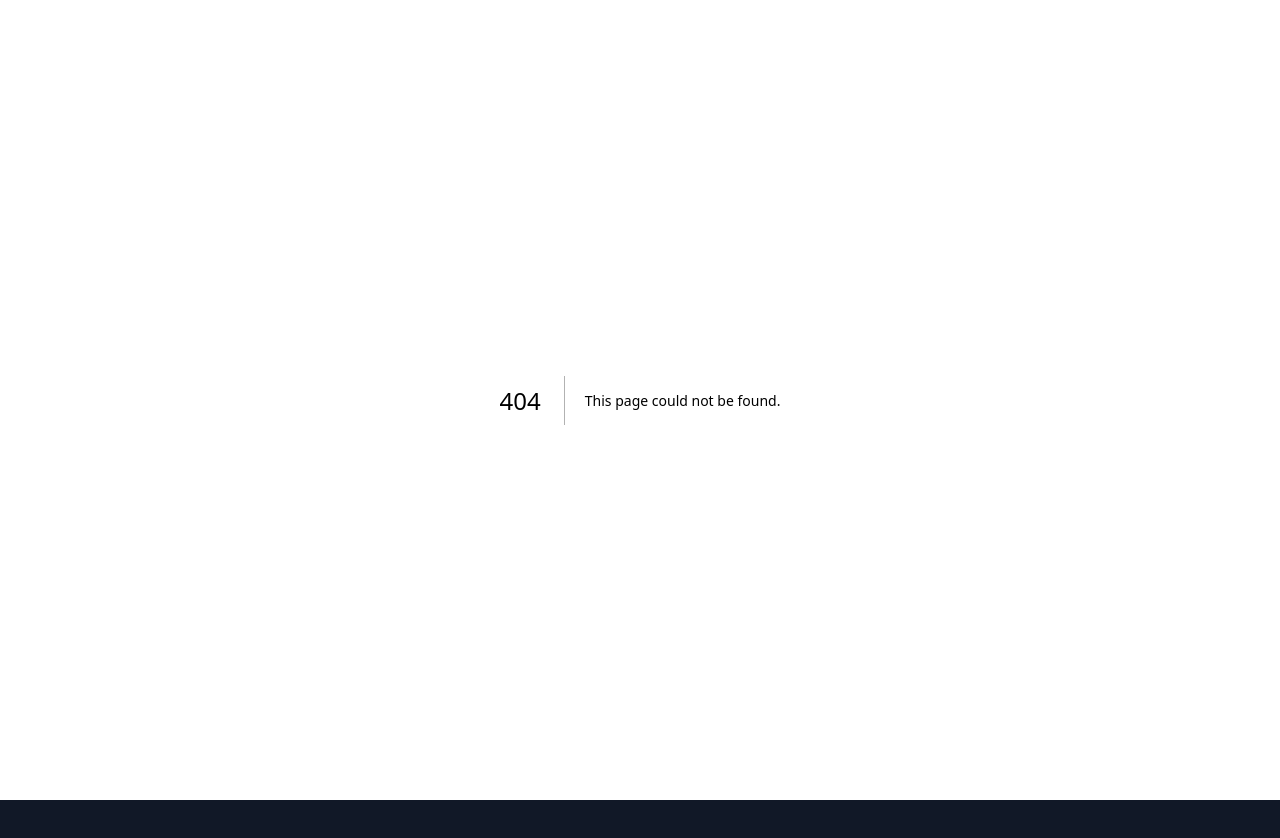
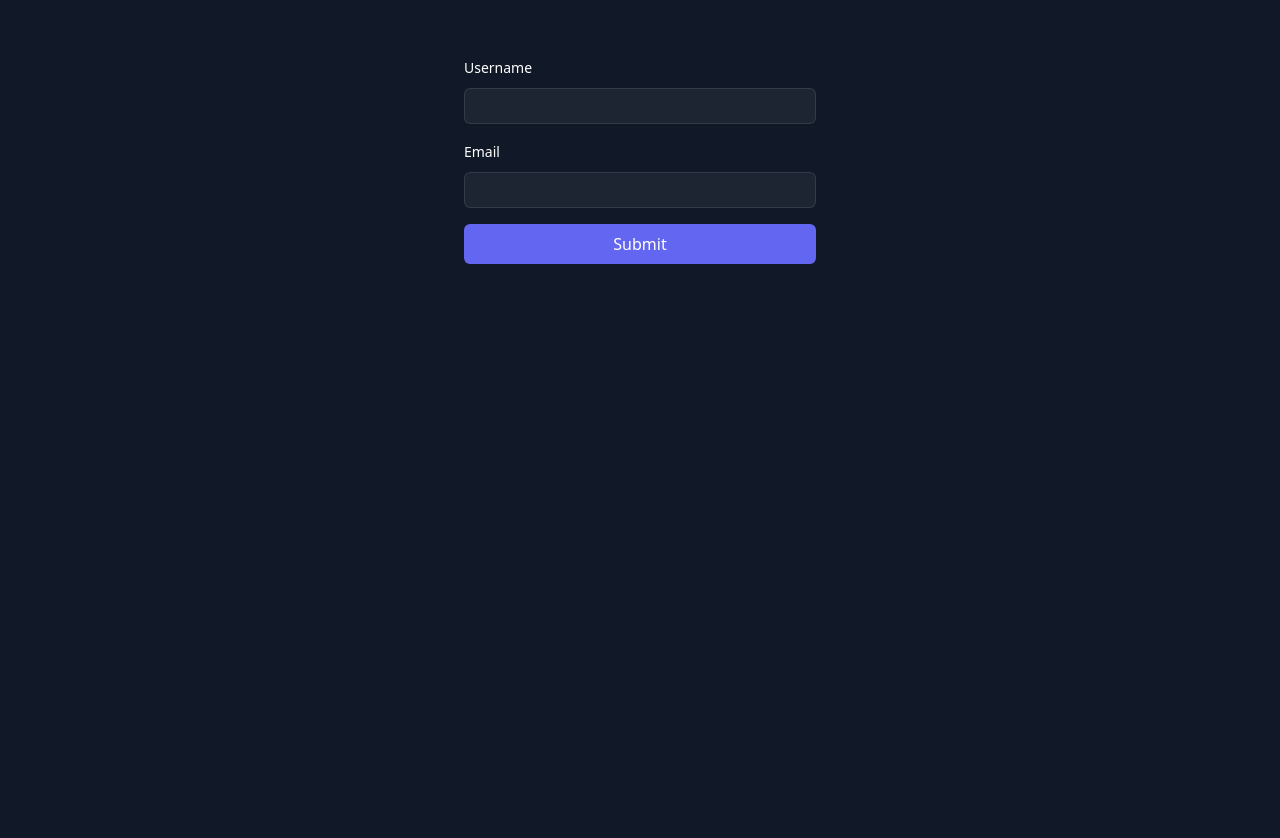
Before and after one commit to andresisfx/Tennis-championship, a Next.js app: page /championReg in a window 1280 px wide. Before the commit this address had no page. Before the commit the page ends 800 px from the top, so only its background shows below. Built offline with nearby package versions, Linux system fonts and the light colour scheme.

Commit message:
user page ready

```diff
--- /dev/null
+++ b/src/app/admin/page.tsx
@@ -0,0 +1,7 @@
+import React from 'react'
+
+export default function page() {
+  return (
+    <div>page</div>
+  )
+}
--- /dev/null
+++ b/src/app/championReg/page.js
@@ -0,0 +1,65 @@
+"use client";
+import React, { useState } from 'react';
+
+const MyForm = () => {
+  const [username, setUsername] = useState('');
+  const [email, setEmail] = useState('');
+
+  const handleSubmit = (e) => {
+    e.preventDefault();
+    // Puedes agregar aquí la lógica para manejar el envío del formulario
+    console.log('Datos del formulario:', { username, email });
+  };
+
+  return (
+    <form
+      className="mt-10 sm:mx-auto sm:w-full sm:max-w-sm space-y-4 bg-transparent p-4 rounded-md"
+      onSubmit={handleSubmit}
+    >
+      <div>
+        <label htmlFor="username" className="block text-sm font-medium leading-6 text-white">
+          Username
+        </label>
+        <div className="mt-2">
+          <input
+            id="username"
+            name="username"
+            type="text"
+            value={username}
+            onChange={(e) => setUsername(e.target.value)}
+            autoComplete="username"
+            className="block w-full rounded-md border-0 bg-white/5 py-1.5 text-white shadow-sm ring-1 ring-inset ring-white/10 focus:ring-2 focus:ring-inset focus:ring-indigo-500 sm:text-sm sm:leading-6"
+          />
+        </div>
+      </div>
+
+      <div>
+        <label htmlFor="email" className="block text-sm font-medium leading-6 text-white">
+          Email
+        </label>
+        <div className="mt-2">
+          <input
+            id="email"
+            name="email"
+            type="email"
+            value={email}
+            onChange={(e) => setEmail(e.target.value)}
+            autoComplete="email"
+            className="block w-full rounded-md border-0 bg-white/5 py-1.5 text-white shadow-sm ring-1 ring-inset ring-white/10 focus:ring-2 focus:ring-inset focus:ring-indigo-500 sm:text-sm sm:leading-6"
+          />
+        </div>
+      </div>
+
+      <div>
+        <button
+          type="submit"
+          className="w-full bg-indigo-500 text-white py-2 px-4 rounded-md hover:bg-indigo-400 focus-visible:outline focus-visible:outline-2 focus-visible:outline-offset-2 focus-visible:outline-indigo-500"
+        >
+          Submit
+        </button>
+      </div>
+    </form>
+  );
+};
+
+export default MyForm;
--- a/src/app/firebase.tsx
+++ b/src/app/firebase.tsx
@@ -1,10 +1,7 @@
-// Import the functions you need from the SDKs you need
 import {getApp,getApps, initializeApp } from "firebase/app";
 import {getAuth} from "firebase/auth"
-// TODO: Add SDKs for Firebase products that you want to use
-// https://firebase.google.com/docs/web/setup#available-libraries
+import { getFirestore } from 'firebase/firestore';
 
-// Your web app's Firebase configuration
 const firebaseConfig = {
   apiKey: "AIzaSyCIT22s3VbLa1a0fsNNvbQfGDlu3HqXojY",
   authDomain: "tennis-app-fire.firebaseapp.com",
@@ -14,7 +11,9 @@ const firebaseConfig = {
   appId: "1:966704070093:web:ea1a2f23ec3b33b4cc5884"
 };
 
-// Initialize Firebase
-const firebaseApp =getApps.length?getApp: initializeApp(firebaseConfig);
-const auth= getAuth();
-export  { firebaseApp,auth}
+
+const firebaseApp = getApps().length ? getApps()[0] : initializeApp(firebaseConfig);
+const auth = getAuth(firebaseApp);
+const db = getFirestore(firebaseApp);
+
+export  { firebaseApp, auth,db};
--- a/src/app/forgot-password/page.tsx
+++ b/src/app/forgot-password/page.tsx
@@ -2,12 +2,28 @@
 import { useState } from 'react';
 import { auth } from '../firebase';
 import { sendPasswordResetEmail } from "firebase/auth";
+import { useRouter } from 'next/navigation';
+
 
 export default function ForgotPassword() {
   const [email, setEmail] = useState('');
+  const [successMessage, setSuccessMessage] = useState('');
+  const [errorMessage, setErrorMessage] = useState('');
+  const router = useRouter()
+  const resetEmail = async() => {
+    try {
+      await sendPasswordResetEmail(auth, email);
+      setSuccessMessage('Please check out your email and log in');
+      alert('Please checkout your email' );
+      setErrorMessage('');
+      router.push('signin')
 
-  const resetEmail = () => {
-    sendPasswordResetEmail(auth, email);
+      setEmail('');
+    } catch (error:any) {
+      alert('smething went wrong, maybe your email is not registered' );
+      setErrorMessage('Hubo un error al enviar el correo electrónico de restablecimiento. Verifica la dirección de correo electrónico e inténtalo de nuevo.');
+      setSuccessMessage('');
+    }
   };
 
   return (
@@ -51,6 +67,13 @@ export default function ForgotPassword() {
               >
                 Send Forgot Password Email
               </button>
+              {successMessage && (
+              <div className="text-green-500 text-center">{successMessage}</div>
+            )}
+
+            {errorMessage && (
+              <div className="text-red-500 text-center">{errorMessage}</div>
+            )}
             </div>
           </div>
         </div>
--- a/src/app/signin/page.tsx
+++ b/src/app/signin/page.tsx
@@ -3,10 +3,13 @@ import { signIn } from 'next-auth/react';
 import { useRouter } from 'next/navigation';
 import { useState } from 'react';
 
+
 export default function Signin() {
   const [email, setEmail] = useState('');
   const [password, setPassword] = useState('');
   const router = useRouter();
+
+
   return (
     <>
     <div className="flex min-h-full flex-1 flex-col justify-center px-6 py-12 lg:px-8">
--- a/src/app/signup/page.tsx
+++ b/src/app/signup/page.tsx
@@ -1,16 +1,41 @@
 'use client';
-import { createUserWithEmailAndPassword } from 'firebase/auth';
+import { createUserWithEmailAndPassword, getAuth, updateProfile  } from 'firebase/auth';
 import { useRouter } from 'next/navigation';
 import { useState } from 'react';
 import { auth } from '../firebase';
+import { db } from '../firebase';
+import { doc, setDoc } from 'firebase/firestore'
 
 function Signup() {
   const [email, setEmail] = useState('');
   const [password, setPassword] = useState('');
   const [passwordAgain, setPasswordAgain] = useState('');
+  const router= useRouter()
 
-  const signup = () => {
-    createUserWithEmailAndPassword(auth, email, password);
+  const signUp = async (em:any, pass:any, rol:any) => {
+    const auth = getAuth();
+
+    try {
+      const userCredential = await createUserWithEmailAndPassword(auth, em, pass);
+      const user = userCredential.user;
+
+      // Actualizar el perfil del usuario con el rol
+      await updateProfile(user, { displayName: rol });
+
+      // Guardar información adicional en Firestore
+      await setDoc(doc(db, 'usersRole', user.uid), {
+        email: user.email,
+        rol: rol,
+      });
+
+      alert('User succesfully registered');
+      router.push('signin')
+    } catch (error:any) {
+      setEmail("");
+      setPassword(""),
+      setPasswordAgain("")
+      alert('Something went wrong, user not registered' );
+    }
   };
 
   return (
@@ -86,7 +111,7 @@ function Signup() {
             <div>
               <button
                 disabled={(!email || !password || !passwordAgain) || (password !== passwordAgain)}
-                onClick={() => signup()}
+                onClick={() => signUp(email,password,"user")}
                 className="disabled:opacity-40 flex w-full justify-center rounded-md bg-indigo-500 px-3 py-1.5 text-sm font-semibold leading-6 text-white shadow-sm hover:bg-indigo-400 focus-visible:outline focus-visible:outline-2 focus-visible:outline-offset-2 focus-visible:outline-indigo-500"
               >
                 Sign Up
--- /dev/null
+++ b/src/app/user/page.js
@@ -0,0 +1,68 @@
+"use client";
+import React, { useEffect } from 'react';
+import { useState } from 'react';
+import { db } from '../firebase';
+import { getDocs, collection } from 'firebase/firestore';
+console.log(db)
+
+const TournamentPanel = () => {
+  const [championships,setChampionships] = useState();
+
+  const getTournaments = async () => {
+    const response = collection(db, 'championships');
+    const tournamentsSnapshot = await getDocs(response);
+
+    // Extraer datos de los documentos en el QuerySnapshot
+    const tournamentsData = tournamentsSnapshot.docs.map((doc) => ({ id: doc.id, ...doc.data() }));
+
+    setChampionships(tournamentsData);
+  };
+    console.log(championships)
+ useEffect(()=>{
+   getTournaments()
+ },[])
+  const registerParticipant = () => {
+    // Lógica para registrar al participante en la colección 'participants'
+    // Puedes agregar el código necesario para interactuar con Firebase Firestore aquí
+    // Por ejemplo, firestore.collection('participants').add({name, email, tournamentId});
+  };
+  const divStyle = {
+    backgroundImage: 'url(/descarga.avif)',
+    backgroundSize: 'cover',  // Ajusta esto según tus necesidades
+    backgroundPosition: 'center',  // Ajusta esto según tus necesidades
+    backgroundRepeat: 'no-repeat',  // Ajusta esto según tus necesidades
+  };
+  return (
+    <>
+      <div className="flex min-h-full flex-1 flex-col justify-center px-6 py-12 lg:px-8" >
+        <div className="sm:mx-auto sm:w-full sm:max-w-sm">
+          <img
+            className="mx-auto h-10 w-auto"
+            src="https://tailwindui.com/img/logos/mark.svg?color=indigo&shade=500"
+            alt="Your Company"
+          />
+          <h2 className="mt-10 text-center text-2xl font-bold leading-9 tracking-tight text-white">
+            Tournament Registration
+          </h2>
+        </div>
+
+        <div className="mt-10 sm:mx-auto sm:w-full sm:max-w-sm space-y-4 bg-green">
+          {championships?.map(tournament => (
+            <div key={tournament.id} className="bg-white rounded-md p-4"  style={divStyle}>
+
+              <h3 className="text-xl font-semibold mb-2">{tournament.id}</h3>
+              <button
+                // onClick={() => registerParticipant(tournament.id)}
+                className="w-full bg-indigo-500 text-white py-2 px-4 rounded-md hover:bg-indigo-400 focus-visible:outline focus-visible:outline-2 focus-visible:outline-offset-2 focus-visible:outline-indigo-500"
+              >
+                Register
+              </button>
+            </div>
+          ))}
+        </div>
+      </div>
+    </>
+  );
+};
+
+export default TournamentPanel;
--- a/tsconfig.json
+++ b/tsconfig.json
@@ -22,6 +22,6 @@
       "@/*": ["./src/*"]
     }
   },
-  "include": ["next-env.d.ts", "**/*.ts", "**/*.tsx", ".next/types/**/*.ts"],
+  "include": ["next-env.d.ts", "**/*.ts", "**/*.tsx", ".next/types/**/*.ts", "src/app/firebase.tsx", "src/app/user/page.js"],
   "exclude": ["node_modules"]
 }
```
Also changed, not shown: public/descarga.avif (added).
